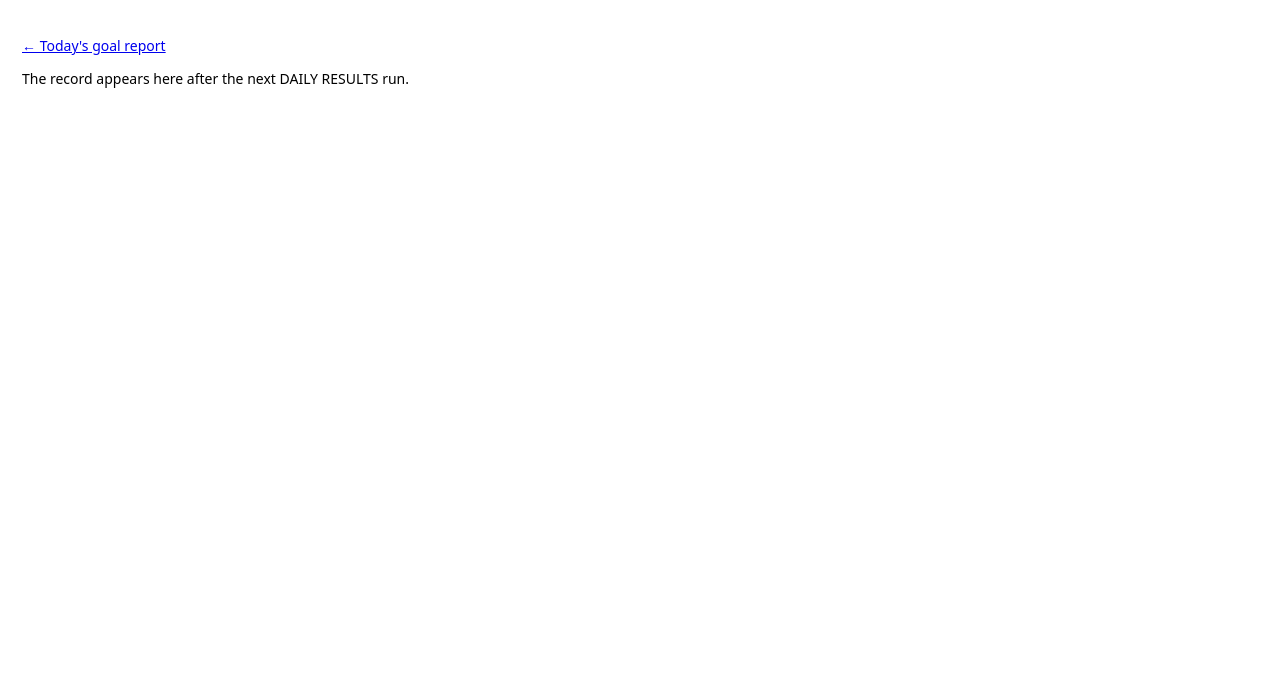
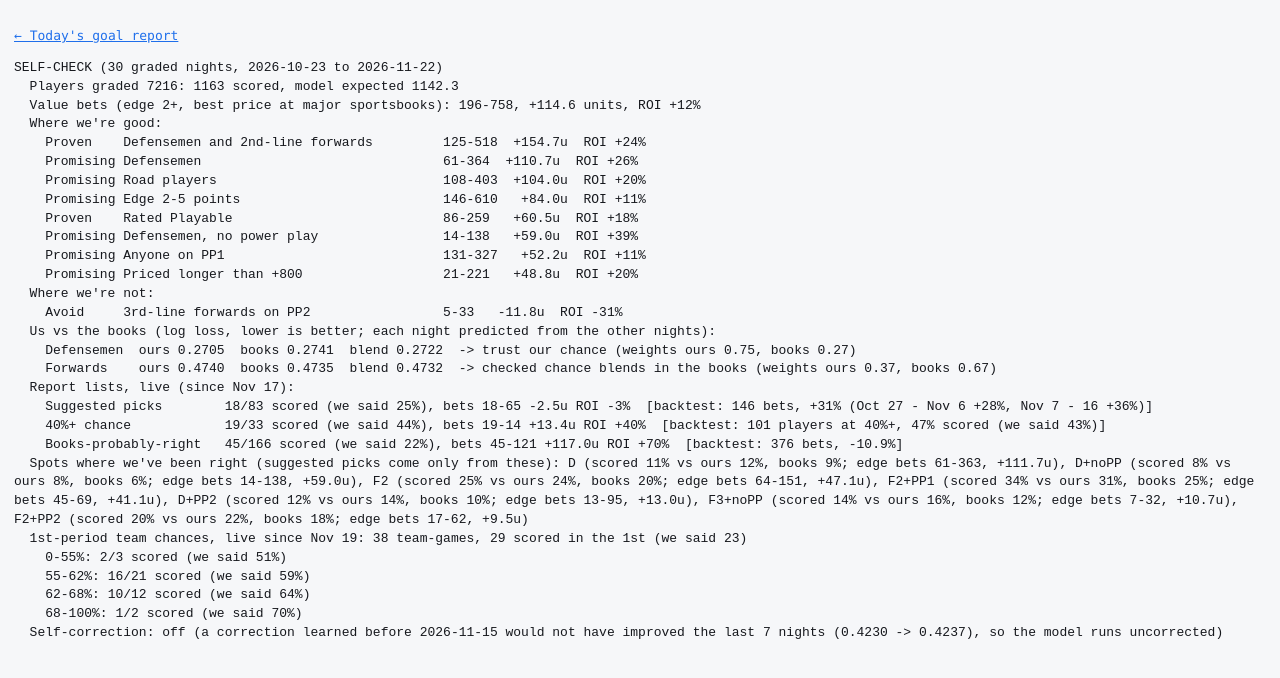
Before and after one commit to mbogdan32/sports-goat-ai, a plain HTML site: page reports/goals-record.html in a window 1280 px wide. Drawn offline with Linux system fonts and the light colour scheme.

Commit message:
Update 2026-11-23T10:43:07

```diff
--- a/reports/goals-record.html
+++ b/reports/goals-record.html
@@ -1 +1,28 @@
-<!doctype html><html><head><meta charset='utf-8'><meta name='viewport' content='width=device-width,initial-scale=1'><title>Goal scorer record</title></head><body style='font:14px system-ui;padding:14px'><p><a href='goals.html'>&larr; Today's goal report</a></p><p>The record appears here after the next DAILY RESULTS run.</p></body></html>
+<!doctype html><html><head><meta charset='utf-8'><meta name='viewport' content='width=device-width,initial-scale=1'><title>Goal scorer record</title><style>body{margin:0;padding:14px;font:13px/1.45 ui-monospace,Menlo,Consolas,monospace;background:#f6f7f9;color:#16181d}@media (prefers-color-scheme:dark){body{background:#0f1115;color:#e8eaee}}pre{white-space:pre-wrap;word-break:break-word;margin:0}a{color:#1f6feb}</style></head><body><p><a href='goals.html'>&larr; Today's goal report</a></p><pre>SELF-CHECK (30 graded nights, 2026-10-23 to 2026-11-22)
+  Players graded 7216: 1163 scored, model expected 1142.3
+  Value bets (edge 2+, best price at major sportsbooks): 196-758, +114.6 units, ROI +12%
+  Where we&#x27;re good:
+    Proven    Defensemen and 2nd-line forwards         125-518  +154.7u  ROI +24%
+    Promising Defensemen                               61-364  +110.7u  ROI +26%
+    Promising Road players                             108-403  +104.0u  ROI +20%
+    Promising Edge 2-5 points                          146-610   +84.0u  ROI +11%
+    Proven    Rated Playable                           86-259   +60.5u  ROI +18%
+    Promising Defensemen, no power play                14-138   +59.0u  ROI +39%
+    Promising Anyone on PP1                            131-327   +52.2u  ROI +11%
+    Promising Priced longer than +800                  21-221   +48.8u  ROI +20%
+  Where we&#x27;re not:
+    Avoid     3rd-line forwards on PP2                 5-33   -11.8u  ROI -31%
+  Us vs the books (log loss, lower is better; each night predicted from the other nights):
+    Defensemen  ours 0.2705  books 0.2741  blend 0.2722  -&gt; trust our chance (weights ours 0.75, books 0.27)
+    Forwards    ours 0.4740  books 0.4735  blend 0.4732  -&gt; checked chance blends in the books (weights ours 0.37, books 0.67)
+  Report lists, live (since Nov 17):
+    Suggested picks        18/83 scored (we said 25%), bets 18-65 -2.5u ROI -3%  [backtest: 146 bets, +31% (Oct 27 - Nov 6 +28%, Nov 7 - 16 +36%)]
+    40%+ chance            19/33 scored (we said 44%), bets 19-14 +13.4u ROI +40%  [backtest: 101 players at 40%+, 47% scored (we said 43%)]
+    Books-probably-right   45/166 scored (we said 22%), bets 45-121 +117.0u ROI +70%  [backtest: 376 bets, -10.9%]
+  Spots where we&#x27;ve been right (suggested picks come only from these): D (scored 11% vs ours 12%, books 9%; edge bets 61-363, +111.7u), D+noPP (scored 8% vs ours 8%, books 6%; edge bets 14-138, +59.0u), F2 (scored 25% vs ours 24%, books 20%; edge bets 64-151, +47.1u), F2+PP1 (scored 34% vs ours 31%, books 25%; edge bets 45-69, +41.1u), D+PP2 (scored 12% vs ours 14%, books 10%; edge bets 13-95, +13.0u), F3+noPP (scored 14% vs ours 16%, books 12%; edge bets 7-32, +10.7u), F2+PP2 (scored 20% vs ours 22%, books 18%; edge bets 17-62, +9.5u)
+  1st-period team chances, live since Nov 19: 38 team-games, 29 scored in the 1st (we said 23)
+    0-55%: 2/3 scored (we said 51%)
+    55-62%: 16/21 scored (we said 59%)
+    62-68%: 10/12 scored (we said 64%)
+    68-100%: 1/2 scored (we said 70%)
+  Self-correction: off (a correction learned before 2026-11-15 would not have improved the last 7 nights (0.4230 -&gt; 0.4237), so the model runs uncorrected)</pre></body></html>
```
Also changed, not shown: data/2026-11-23.json, data/latest.json.
